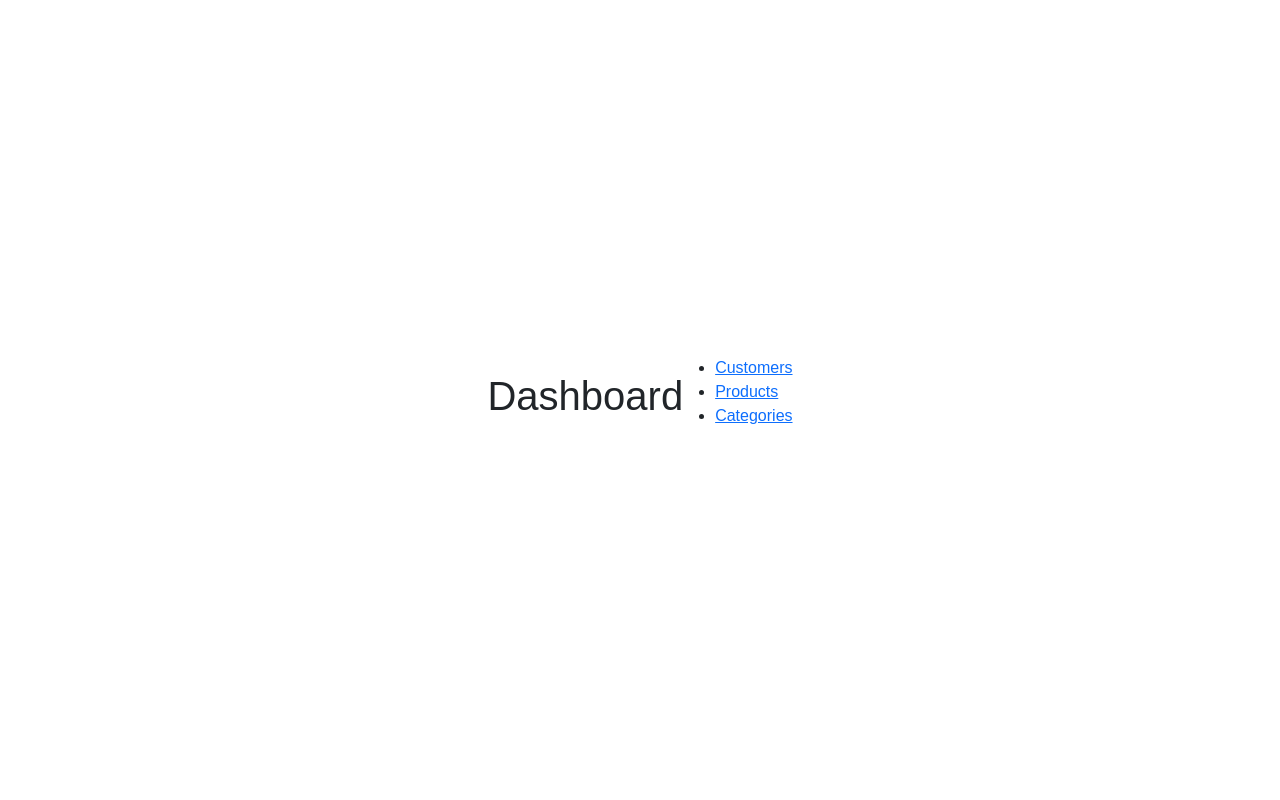
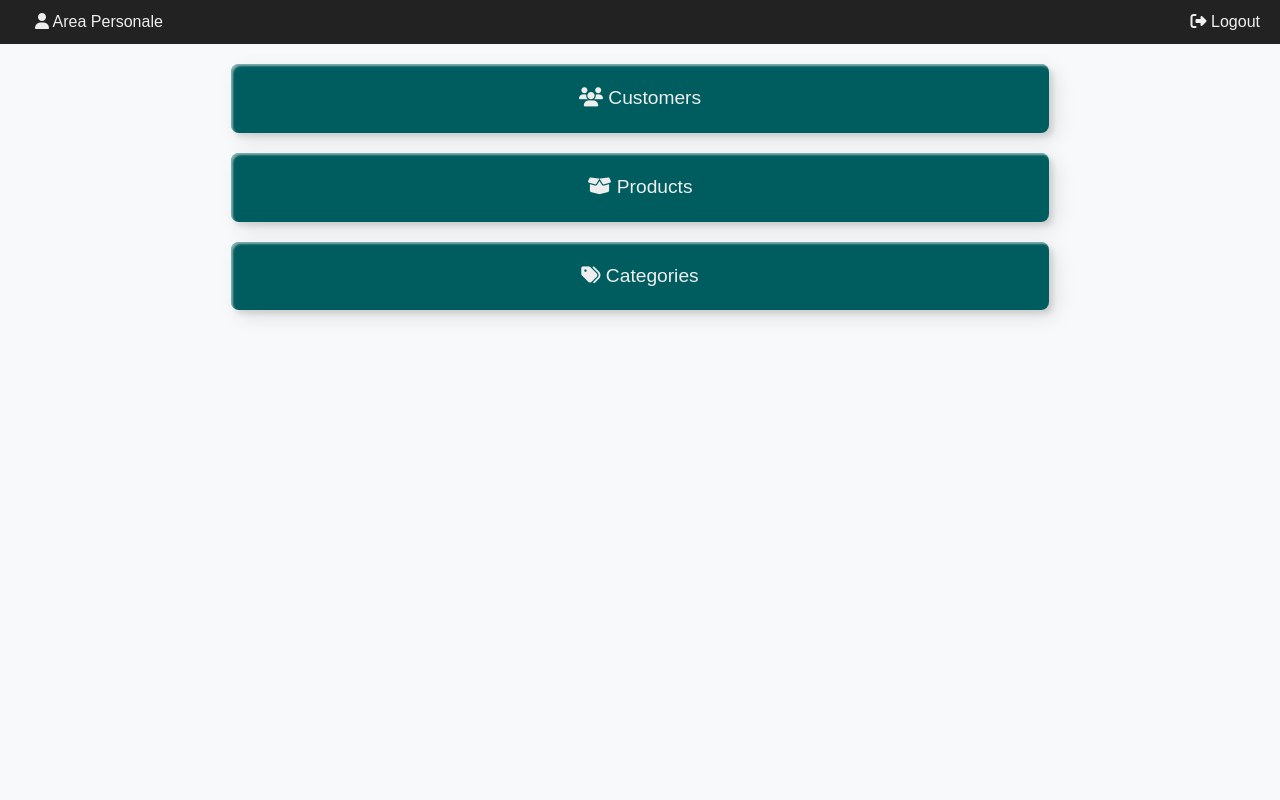
Before and after one commit to TizianoMu/asimpleecommerce, a Flask app: template backend/app/templates/dashboard.html in a window 1280 px wide. Run offline with Flask 3, Linux system fonts and the light colour scheme; the template is opened without the code that fills it, so the values that code supplies are empty.

Commit message:
Changed dashboard UI

```diff
--- a/backend/app/static/css/base.css
+++ b/backend/app/static/css/base.css
@@ -4,6 +4,7 @@ body {
     justify-content: center;
     align-items: center;
     height: 100vh;
+    background-color: #f8f9fa;
 }
 
 .auth-button {
@@ -25,3 +26,76 @@ p.danger-auth-message {
     color: rgb(158, 7, 7);
     text-align: center;
 }
+
+.content {
+    flex: 1;
+    padding: 20px;
+}
+
+.dashboard-item {
+    color: #fff;
+    border-radius: 8px;
+    padding: 20px;
+    margin-bottom: 20px;
+    background: #005d5f;
+    cursor: pointer;
+    transition: all 1s ease;
+    position: relative;
+    box-shadow: inset 2px 2px 2px 0px rgba(255, 255, 255, .5),
+        7px 7px 20px 0px rgba(0, 0, 0, .1),
+        4px 4px 5px 0px rgba(0, 0, 0, .1);
+    outline: none;
+    border: none;
+    z-index: 1;
+}
+
+.dashboard-item a {
+    display: block;
+    text-decoration: none;
+    font-size: 1.2em;
+    transition: color 0.3s ease;
+    color:#eee
+}
+
+.animated-gradient:after {
+    position: absolute;
+    content: "";
+    width: 0;
+    height: 100%;
+    top: 0;
+    right: 0;
+    z-index: -1;
+    background-color: #222;
+    border-radius: 5px;
+    box-shadow: inset 2px 2px 2px 0px rgba(255, 255, 255, .5),
+        7px 7px 20px 0px rgba(0, 0, 0, .1),
+        4px 4px 5px 0px rgba(0, 0, 0, .1);
+    transition: all 1s ease;
+}
+
+.animated-gradient:hover {
+    color: #fff;
+}
+
+.animated-gradient:hover:after {
+    left: 0;
+    width: 100%;
+}
+
+.animated-gradient:active {
+    top: 2px;
+}
+.top-nav {
+    display: flex;
+    justify-content: space-between;
+    align-items: center;
+    padding: 10px 20px;
+    background-color: #222;
+    width: 100%;
+}
+
+.top-nav a {
+    color: #eee;
+    text-decoration: none;
+    margin-left: 15px;
+}
--- a/backend/app/templates/base.html
+++ b/backend/app/templates/base.html
@@ -4,7 +4,7 @@
 <script src="https://cdn.jsdelivr.net/npm/bootstrap@5.3.3/dist/js/bootstrap.bundle.min.js" integrity="sha384-YvpcrYf0tY3lHB60NNkmXc5s9fDVZLESaAA55NDzOxhy9GkcIdslK1eN7N6jIeHz" crossorigin="anonymous"></script>
 <script src="https://code.jquery.com/jquery-3.6.0.min.js"></script>
 <link rel="stylesheet" href="https://cdnjs.cloudflare.com/ajax/libs/font-awesome/6.7.2/css/all.min.css" />
-<link rel="stylesheet" type="text/css" href="static/css/base.css">
+<link rel="stylesheet" type="text/css" href="{{ url_for('static', filename='css/base.css') }}">
 <script src="https://unpkg.com/axios/dist/axios.min.js"></script>
 <script src="{{ url_for('static', filename='js/auth.js') }}"></script>
 <script src="{{ url_for('static', filename='js/cookie_management.js') }}"></script>
--- a/backend/app/templates/dashboard.html
+++ b/backend/app/templates/dashboard.html
@@ -3,13 +3,40 @@
 <head>
     {% include 'base.html' %}
     <title>Dashboard</title>
+    <style>
+        body {
+            display: flex;
+            flex-direction: column;
+            min-height: 100vh;
+            margin: 0;
+        }
+        .content {
+            flex: 1;
+            padding: 20px;
+        }
+    </style>
 </head>
 <body>
-    <h1>Dashboard</h1>
-    <ul>
-        <li><a href="{{ url_for('admin.customers') }}">Customers</a></li>
-        <li><a href="{{ url_for('admin.products') }}">Products</a></li>
-        <li><a href="{{ url_for('admin.categories') }}">Categories</a></li>
-    </ul>
+    {% include "navbar.html" %}
+
+    <div class="container-fluid content">
+        <div class="row justify-content-center">
+            <div class="col-md-8">
+                <div class="dashboard-item text-center animated-gradient">
+                    <a href="{{ url_for('admin.customers') }}"><i class="fas fa-users mr-2"></i> Customers</a>
+                </div>
+            </div>
+            <div class="col-md-8">
+                <div class="dashboard-item text-center animated-gradient">
+                    <a href="{{ url_for('admin.products') }}"><i class="fas fa-box-open mr-2"></i> Products</a>
+                </div>
+            </div>
+            <div class="col-md-8">
+                <div class="dashboard-item text-center animated-gradient">
+                    <a href="{{ url_for('admin.categories') }}"><i class="fas fa-tags mr-2"></i> Categories</a>
+                </div>
+            </div>
+        </div>
+    </div>
 </body>
 </html>
--- /dev/null
+++ b/backend/app/templates/navbar.html
@@ -0,0 +1,4 @@
+<div class="top-nav">
+    <a href=><i class="fas fa-user"></i> Area Personale</a>
+    <a href="{{ url_for('auth.logout') }}"><i class="fas fa-sign-out-alt"></i> Logout</a>
+</div>
```
